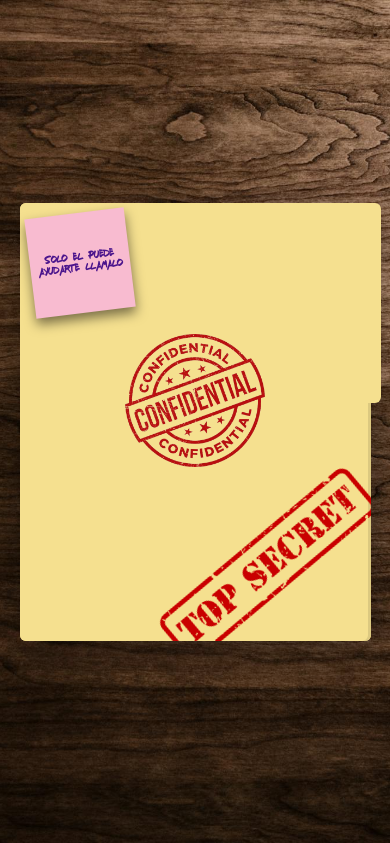
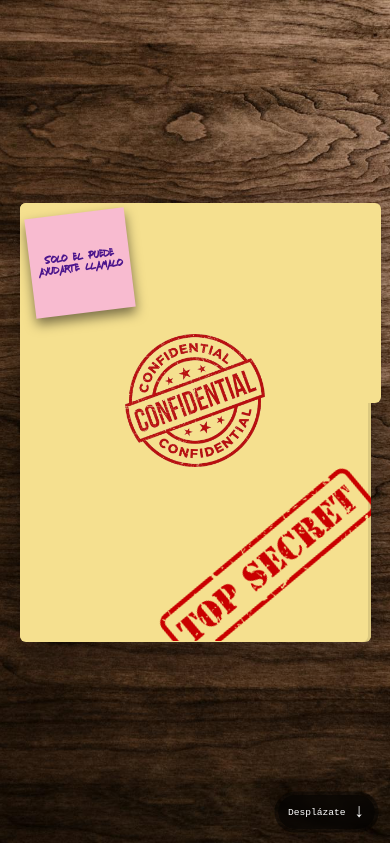
Before and after one commit to jesusbecerraangel/portafolio, a plain HTML site: page index.html in a window 390 px wide. Shown: the top 843 px of the page. Drawn offline with Linux system fonts and the light colour scheme.

Commit message:
V2.0.6
Added a scroll indicator with animations and styles.

```diff
--- a/index.html
+++ b/index.html
@@ -320,6 +320,61 @@
       background-color: rgba(0,0,0,0.03);
     }
 
+    /* ===== INDICADOR DE SCROLL ===== */
+    .scroll-indicator {
+      position: fixed;
+      bottom: 20px;
+      right: 20px;
+      background-color: rgba(0, 0, 0, 0.7);
+      color: white;
+      padding: 10px 15px;
+      border-radius: 20px;
+      font-size: 0.8rem;
+      z-index: 10000;
+      backdrop-filter: blur(5px);
+      -webkit-backdrop-filter: blur(5px);
+      animation: pulse 2s infinite;
+      display: flex;
+      align-items: center;
+      gap: 8px;
+      cursor: pointer;
+      transition: opacity 0.3s ease;
+    }
+
+    .scroll-indicator.hidden {
+      opacity: 0;
+      pointer-events: none;
+    }
+
+    .scroll-indicator .arrow {
+      font-size: 1.2rem;
+      animation: bounce 1.5s infinite;
+    }
+
+    @keyframes pulse {
+      0% {
+        box-shadow: 0 0 0 0 rgba(0, 0, 0, 0.7);
+      }
+      70% {
+        box-shadow: 0 0 0 10px rgba(0, 0, 0, 0);
+      }
+      100% {
+        box-shadow: 0 0 0 0 rgba(0, 0, 0, 0);
+      }
+    }
+
+    @keyframes bounce {
+      0%, 20%, 50%, 80%, 100% {
+        transform: translateY(0);
+      }
+      40% {
+        transform: translateY(-5px);
+      }
+      60% {
+        transform: translateY(-3px);
+      }
+    }
+
     /* ===== FUENTES PERSONALIZADAS ===== */
     @font-face {
       font-family: marker;
@@ -343,6 +398,11 @@
         height: 90%;
         top: 5%;
         left: 5%;
+      }
+
+      .scroll-indicator {
+        font-size: 0.7rem;
+        padding: 8px 12px;
       }
     }
 
@@ -384,11 +444,24 @@
         right: -20px !important;
         bottom: 20px !important;
       }
+
+      .scroll-indicator {
+        font-size: 0.6rem;
+        padding: 6px 10px;
+        bottom: 15px;
+        right: 15px;
+      }
     }
   </style>
 </head>
 
 <body>
+  <!-- INDICADOR DE SCROLL -->
+  <div class="scroll-indicator" id="scrollIndicator">
+    <span>Desplázate</span>
+    <div class="arrow">↓</div>
+  </div>
+
   <!-- CONTENEDOR PRINCIPAL -->
   <div class="desk">
     <div class="folder" id="folder">
@@ -955,10 +1028,19 @@
     const folderTop = document.getElementById('folderTop');
     const contentFolder = document.getElementById('content-folder');
     const totalScroll = document.body.scrollHeight - window.innerHeight;
+    const scrollIndicator = document.getElementById('scrollIndicator');
 
+    // Ocultar el indicador después de cierto scroll
     window.addEventListener('scroll', () => {
       const scroll = window.scrollY;
       const progress = scroll / totalScroll;
+
+      // Ocultar el indicador después de cierto progreso de scroll
+      if (progress > 0.1) {
+        scrollIndicator.classList.add('hidden');
+      } else {
+        scrollIndicator.classList.remove('hidden');
+      }
 
       // Apertura lateral del folder
       const openStart = 0;
@@ -1005,6 +1087,14 @@
         sheet.style.boxShadow = translateX > 400 ? "none" : "0 6px 12px rgba(0,0,0,0.1)";
       });
     });
+
+    // Hacer scroll suave al hacer clic en el indicador
+    scrollIndicator.addEventListener('click', () => {
+      window.scrollTo({
+        top: window.innerHeight * 0.2,
+        behavior: 'smooth'
+      });
+    });
   </script>
 </body>
 </html>
```
